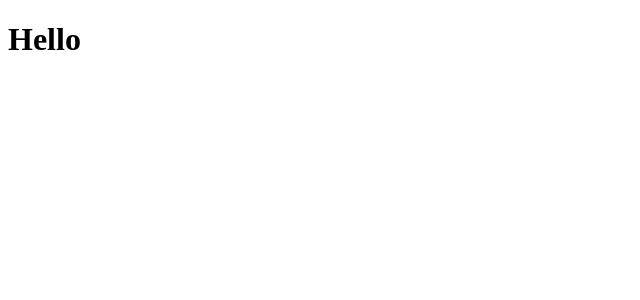
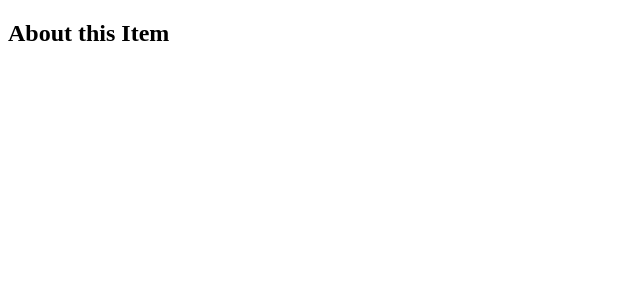
Before and after one commit to emirmartinez/etv-about-this-item, a React app: page / in a window 1280 px wide. Shown: the top 300 px of the page, without its empty margins (0-640 px from the left). Built offline with nearby package versions, Linux system fonts and the light colour scheme; the HTML template or start-up script is replaced by a standard one.

Commit message:
added a details components

```diff
--- a/client/src/components/app.jsx
+++ b/client/src/components/app.jsx
@@ -1,13 +1,22 @@
 import React from 'react';
+import Details from './details.jsx'
+
 
 class App extends React.Component {
-  constructor(props){
+  constructor(props) {
     super(props);
     this.state = {}
   }
 
   render() {
-    return (<h1>Hello</h1>)
+    return (
+      <div>
+        <h2>About this Item</h2>
+        <ul>
+        <Details />
+        </ul>
+      </div>
+    )
   }
 
 }
--- /dev/null
+++ b/client/src/components/details.jsx
@@ -0,0 +1,9 @@
+import React from 'react';
+
+const details = props => {
+  return (
+    <div></div>
+  )
+}
+
+export default details
```
Also changed, not shown: 4 other files (tests, documents, lock files or other folders).
